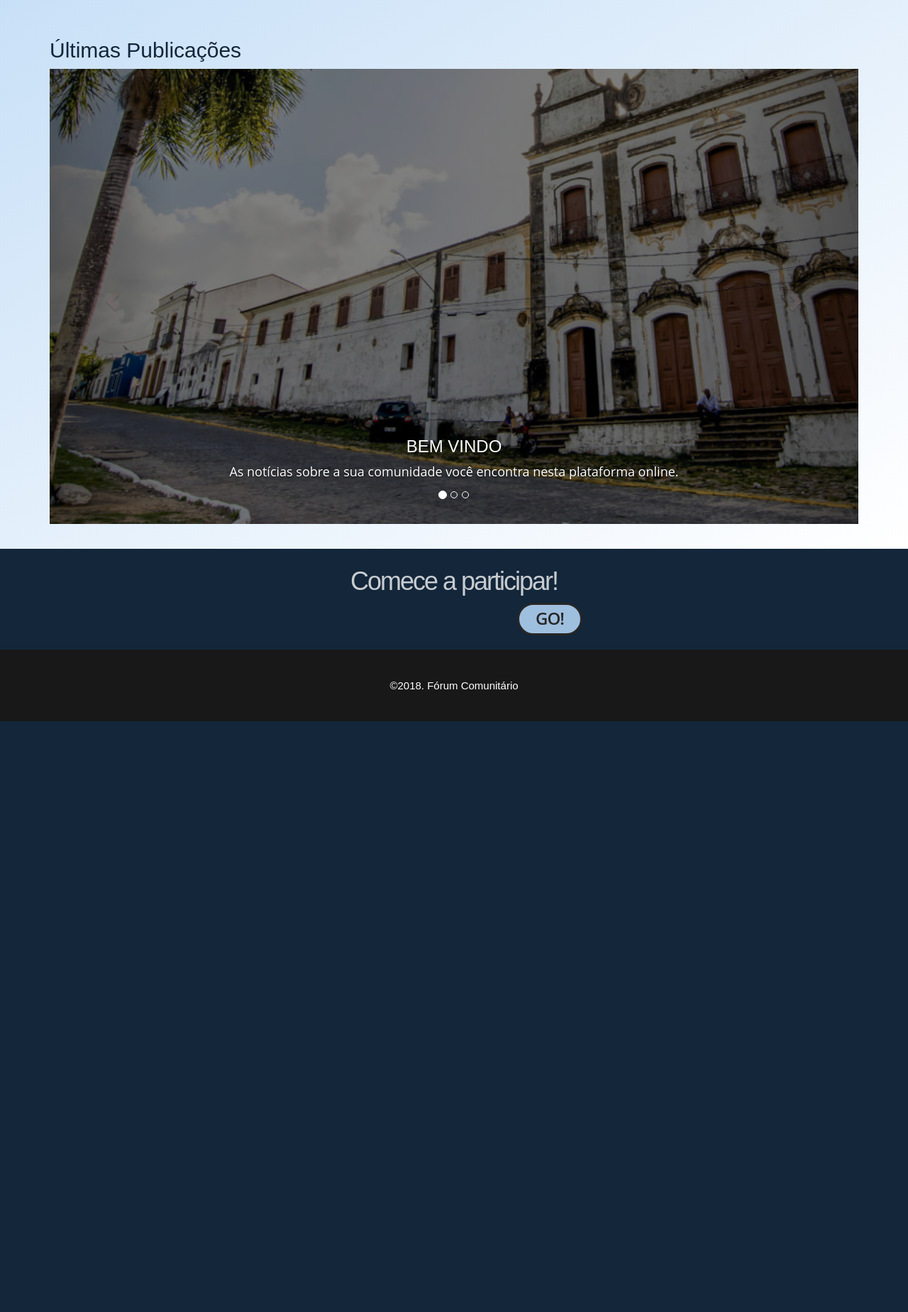
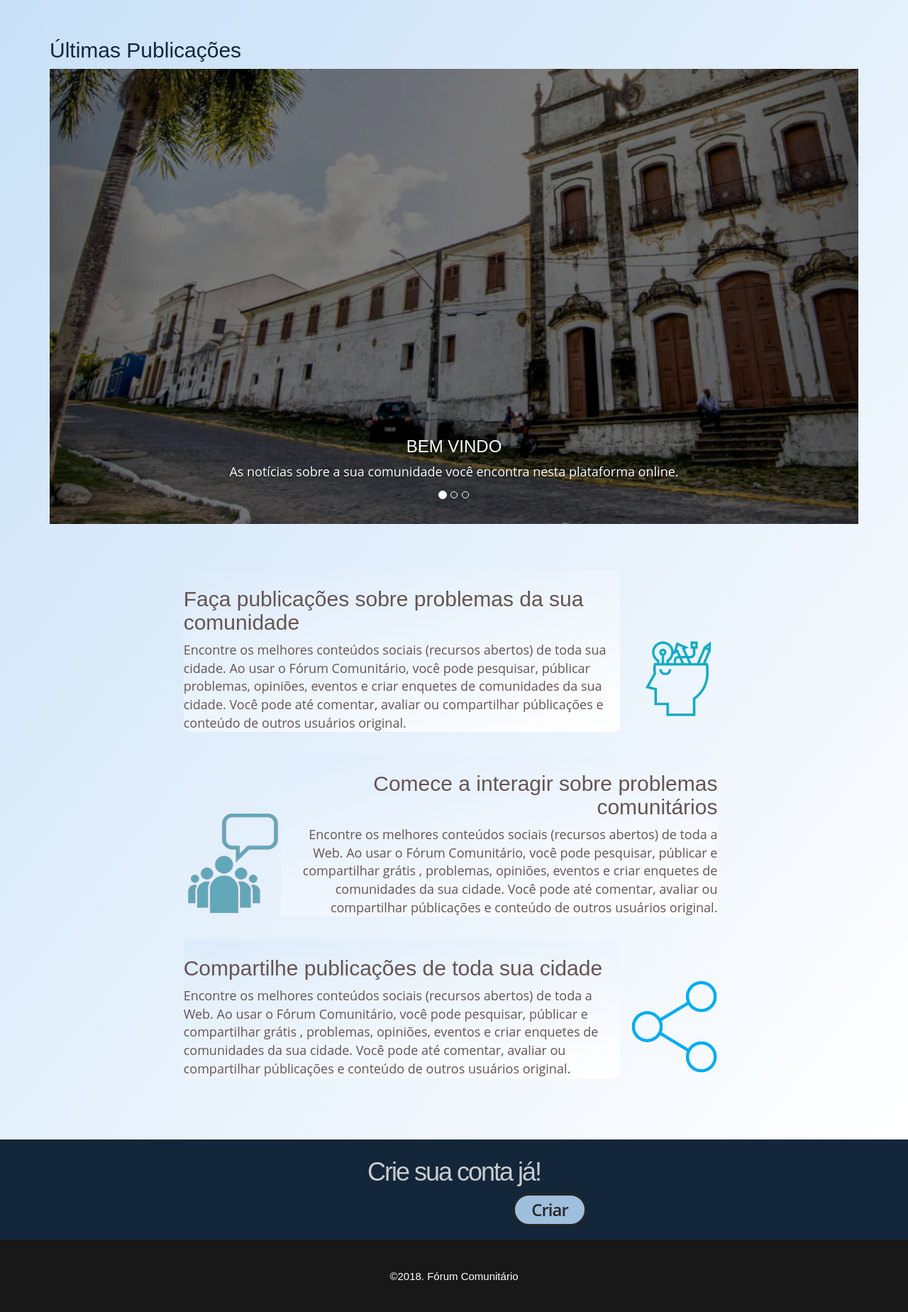
Before and after one commit to JonissonGomes/Jornal-Comunit-rio, a PHP site: page / in a window 1280 px wide. Shown: the part 546-2394 px from the top of the page at 71% size. Before the commit the page ends 1562 px from the top, so only its background shows below. Run offline with PHP 8.4, Linux system fonts and the light colour scheme; some web fonts are replaced.

Commit message:
Nova página inicial

```diff
--- a/index.php
+++ b/index.php
@@ -117,12 +117,24 @@
               <span class="sr-only">Next</span>
             </a>
           </div>
-        </div>
+        </div><br><br><br>
+        <!-- Informações -->
+        <div class=informacoes> <div class=> </div> <div class="informacoes-text"> <h2>Faça publicações sobre problemas da sua comunidade</h2> <p>Encontre os melhores conteúdos sociais (recursos abertos) de toda sua cidade. Ao usar o Fórum Comunitário, você pode pesquisar, públicar problemas, opiniões, eventos e criar enquetes de comunidades da sua cidade. Você pode até comentar, avaliar ou compartilhar públicações e conteúdo de outros usuários original.</p> </div>
+        </div><div id="icone_info"><img src="img/criacao.png" style="height: 140px;"></div>
+
+          <!-- Informações 2 -->
+        <div class=informacoes2> <div class=> </div> <div class="informacoes-text 2"> <h2>Comece a interagir sobre problemas comunitários</h2> <p>Encontre os melhores conteúdos sociais (recursos abertos) de toda a Web. Ao usar o Fórum Comunitário, você pode pesquisar, públicar e compartilhar grátis , problemas, opiniões, eventos e criar enquetes de comunidades da sua cidade. Você pode até comentar, avaliar ou compartilhar públicações e conteúdo de outros usuários original.</p> </div>
+        </div><div id="icone_info2"><img src="img/comunicação.png" style="height: 140px;"></div>
+
+        <!-- Informações 3-->
+        <div class=informacoes> <div class=> </div> <div class="informacoes-text"> <h2>Compartilhe publicações de toda sua cidade</h2> <p>Encontre os melhores conteúdos sociais (recursos abertos) de toda a Web. Ao usar o Fórum Comunitário, você pode pesquisar, públicar e compartilhar grátis , problemas, opiniões, eventos e criar enquetes de comunidades da sua cidade. Você pode até comentar, avaliar ou compartilhar públicações e conteúdo de outros usuários original.</p> </div>
+        </div><div id="icone_info"><img src="img/compartilhar.png" style="height: 140px;"></div><br>
+
     </section>
     <section class='second-cta'>
       <div class='section-name' id='sec-contact'></div>
-      <div class='section-title negative'>Comece a participar!</div>
-      <button class='button-sec-cta'>GO!</button>
+      <div class='section-title negative'>Crie sua conta já!</div>
+      <a href="cadastro.php"> <button class='button-sec-cta'>Criar</button></a>
     </section>
     <section class='footer'>
       </svg>
```
